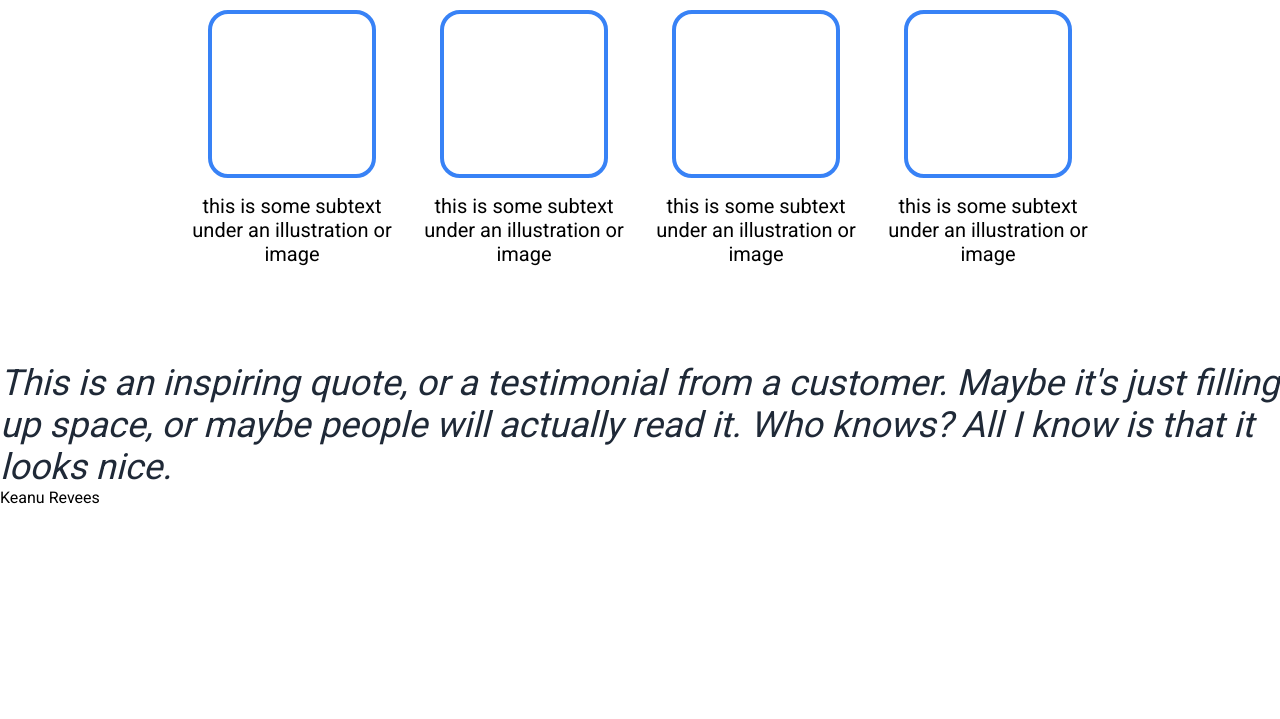
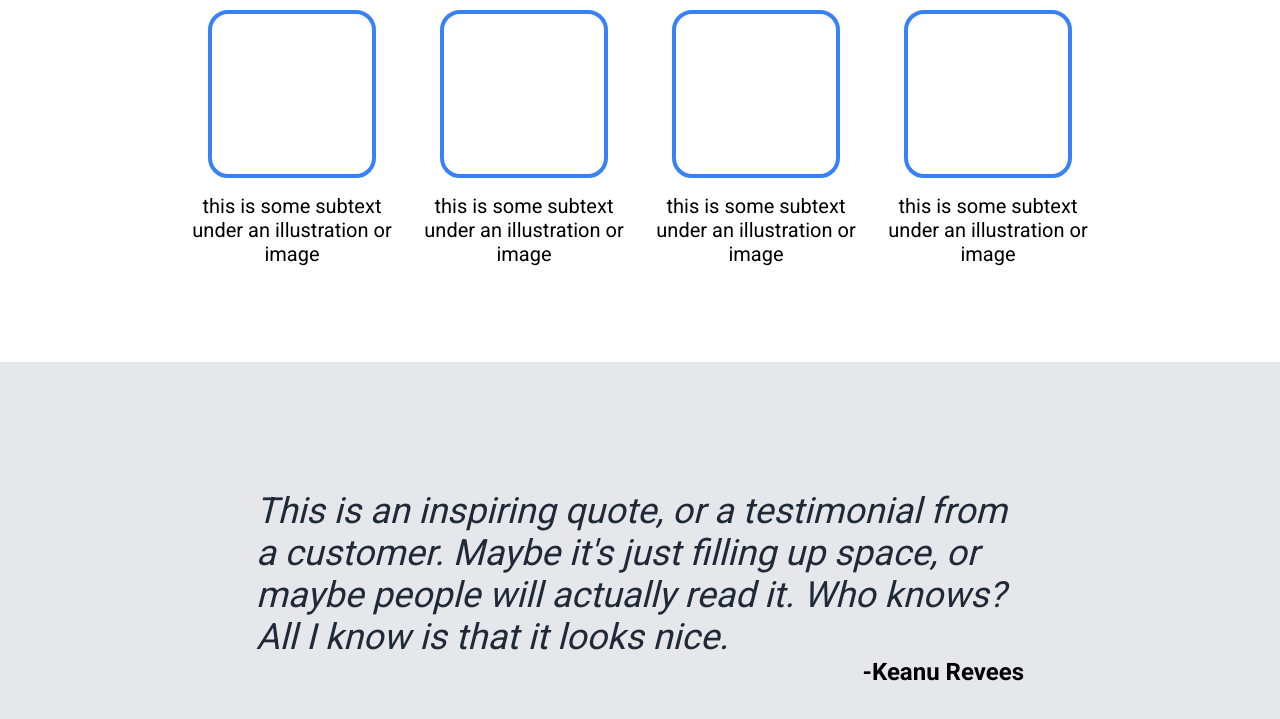
Before and after one commit to Istavro/landing-page, a plain HTML site: page index.html in a window 1280 px wide. Shown: the part 529-1248 px from the top of the page. Before the commit the page ends 1036 px from the top, so only its background shows below. Drawn offline with Linux system fonts and the light colour scheme.

Commit message:
Finish quote section

```diff
--- a/index.html
+++ b/index.html
@@ -53,7 +53,7 @@
 
     <div class="quote-container">
         <p class="quote">This is an inspiring quote, or a testimonial from a customer. Maybe it's just filling up space, or maybe people will actually read it. Who knows? All I know is that it looks nice.</p>
-        <div class="author">Keanu Revees</div>
+        <div class="author">-Keanu Revees</div>
     </div>
     <div class="sign-up"></div>
     <div class="footer"></div>
--- a/style.css
+++ b/style.css
@@ -110,8 +110,21 @@ button {
     padding-bottom: 96px;
 }
 
+.quote-container {
+    display: flex;
+    flex-direction: column;
+    background-color: #e5e7eb;
+    padding: 128px 256px;
+}
+
 .quote {
     font-size: 36px;
     font-style: italic;
     color: #1f2937;
 }
+
+.author {
+    text-align: right;
+    font-weight: 700;
+    font-size: 24px;
+}
```
